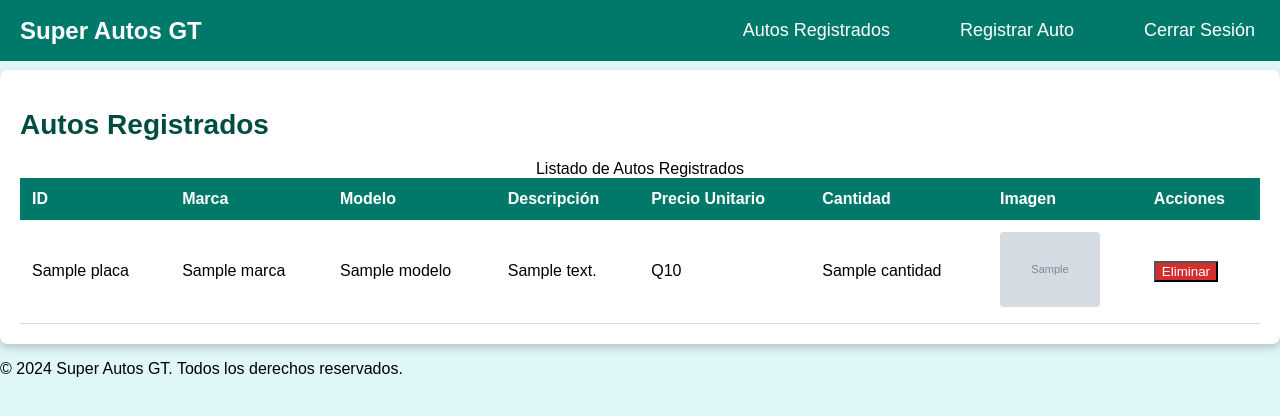
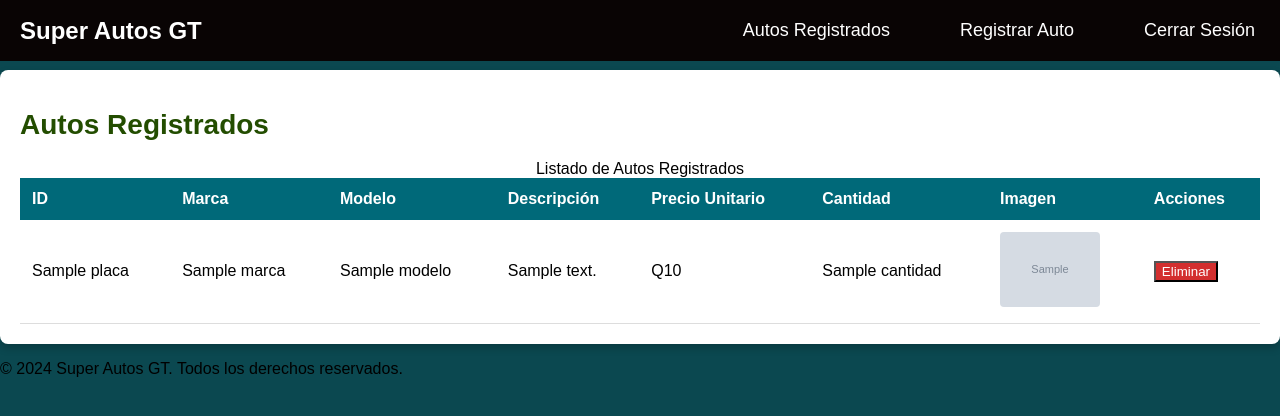
Before and after one commit to Emmagx/IPC2_Practica2_202300848, a Flask app: template templates/index.html in a window 1280 px wide. Shown: the top 416 px of the page. Run offline with Flask 3, Linux system fonts and the light colour scheme; the template is opened without the code that fills it: most values are stand-ins (such as "Sample title", 1, 10 or a date in 2020); grey boxes marked "Sample" are stand-in pictures.

Commit message:
[MOD] Colores

```diff
--- a/data/autos.csv
+++ /dev/null
@@ -1 +0,0 @@
-767564t,mazda,nissan,bmw,9000.0,True,6,images/Screenshot_2024-04-23_231229.png
--- a/static/styles.css
+++ b/static/styles.css
@@ -3,12 +3,12 @@ body {
     font-family: Arial, sans-serif;
     margin: 0;
     padding: 0;
-    background-color: #e0f7fa; /* Azul claro */
+    background-color: #0b4850; /* Azul claro */
 }
 
 /* Barra de navegación */
 .navbar {
-    background-color: #00796b; /* Verde oscuro */
+    background-color: #090404; /* Verde oscuro */
     padding: 10px 20px; /* Ajustar el padding si es necesario */
     position: fixed;
     width: 100%;
@@ -57,7 +57,7 @@ body {
     justify-content: center;
     align-items: center;
     min-height: 100vh;
-    background-color: #e0f7fa; /* Azul claro */
+    background-color: #f0fae0; /* Azul claro */
 }
 
 .login-page .container {
@@ -129,7 +129,7 @@ body {
 
 .index-page h1 {
     font-size: 28px;
-    color: #004d40; /* Verde oscuro */
+    color: #234d00; /* Verde oscuro */
     animation: slideIn 0.5s ease-out;
 }
 
@@ -145,7 +145,7 @@ body {
 }
 
 .index-page .responsive-table th {
-    background-color: #00796b; /* Verde oscuro */
+    background-color: #006979; /* Verde oscuro */
     color: #ffffff;
 }
 
@@ -326,7 +326,7 @@ body {
     margin-top: 10px;
 }
 .btn:hover {
-    background-color: #4CAF50; /* Cambia el color de fondo al pasar el mouse */
+    background-color: #194a86; /* Cambia el color de fondo al pasar el mouse */
     color: white; /* Cambia el color de texto al pasar el mouse */
 }
 .nav-item{
```
